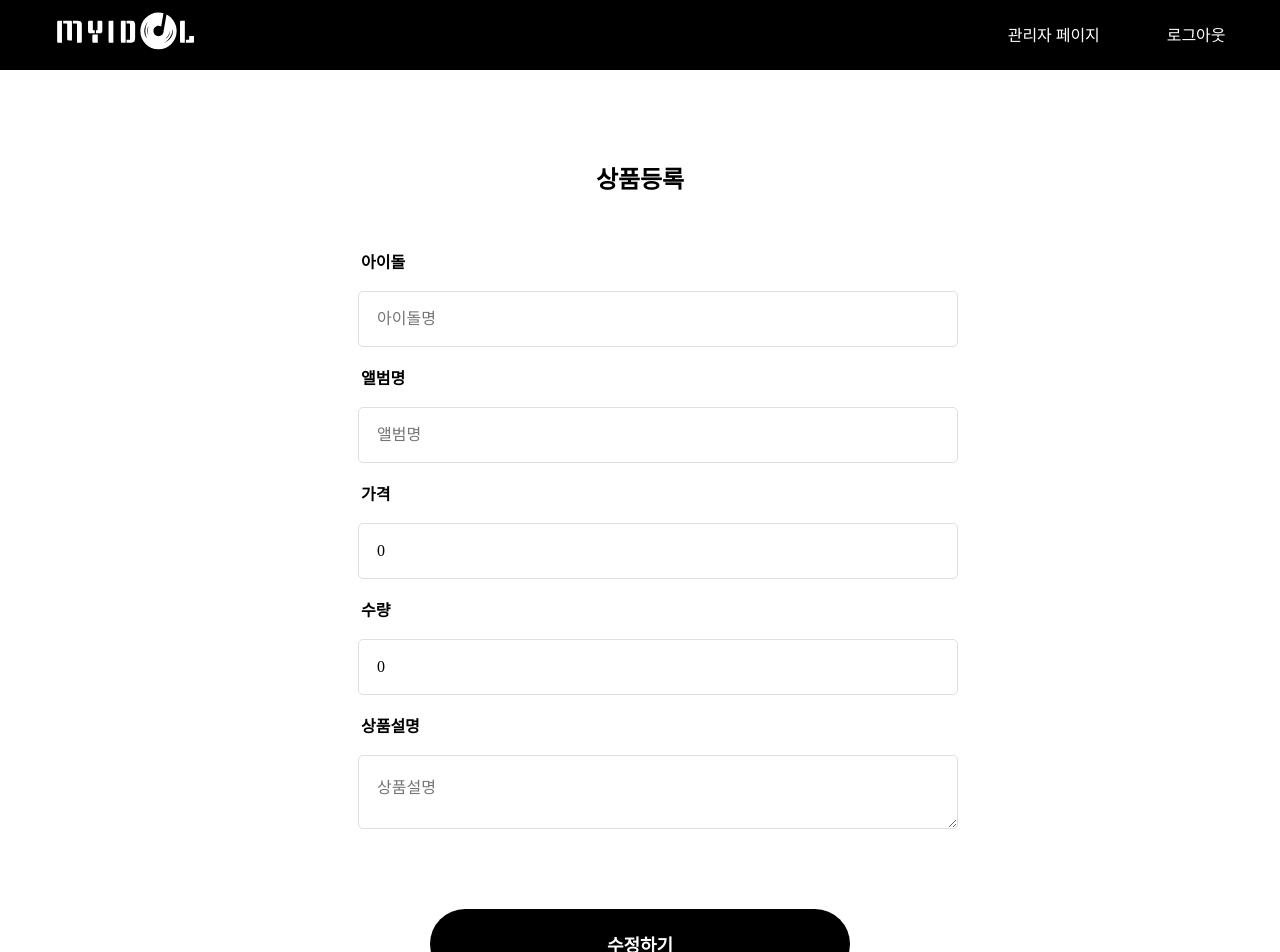
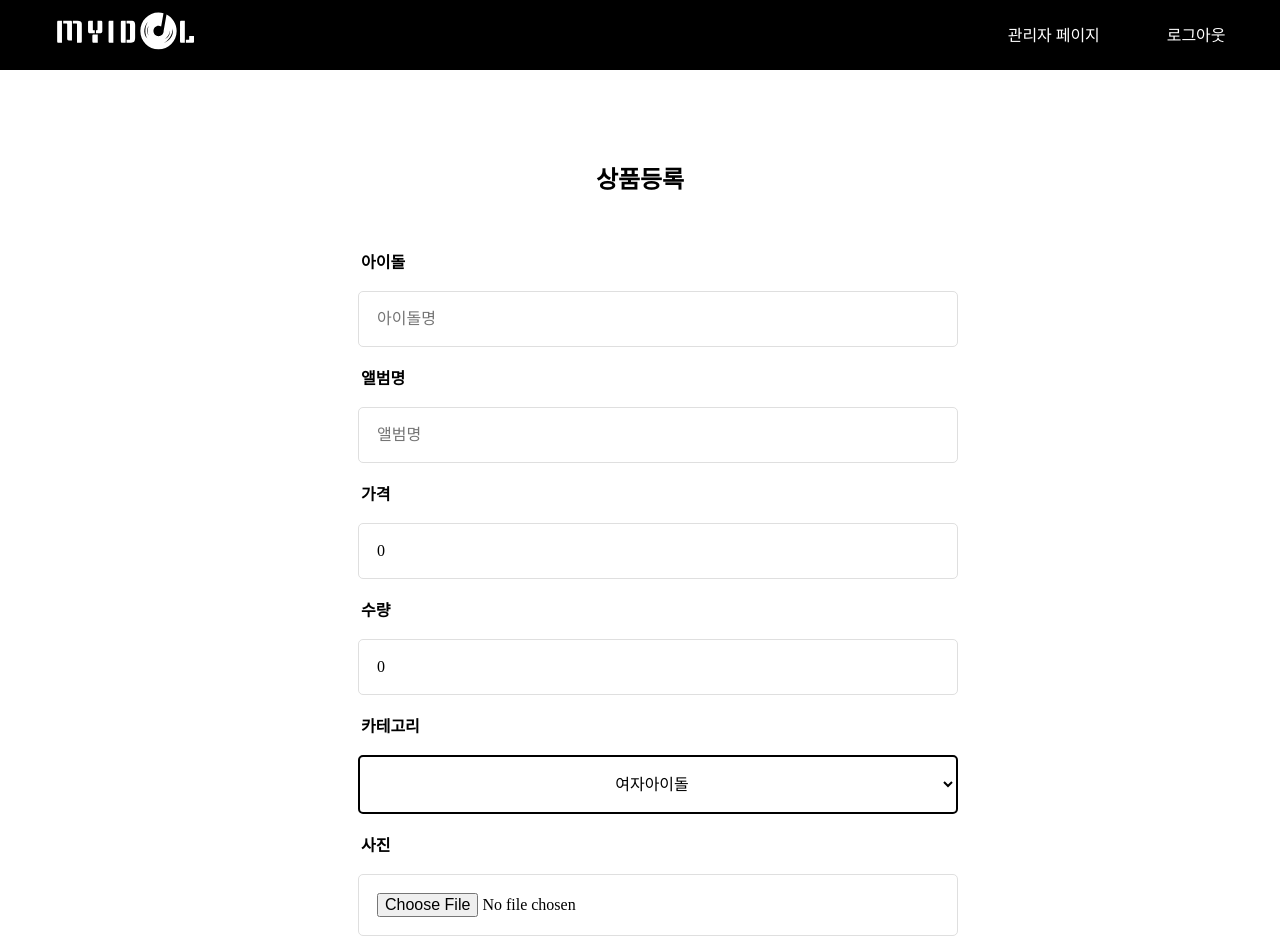
Before and after one commit to ddun-Ttu/myidol_project, a React app: page /admin/edit/1 in a window 1280 px wide. Shown: the top 952 px of the page. Built offline with nearby package versions, Linux system fonts and the light colour scheme; no server answers; the database is empty; the HTML template or start-up script is replaced by a standard one.

Commit message:
feat : 카테고리 페이지 추가

```diff
--- a/src/components/AdminComponent/AdminEdit.tsx
+++ b/src/components/AdminComponent/AdminEdit.tsx
@@ -169,18 +169,17 @@ const AdminEdit = () => {
                 type="number"
               ></Input>
             </div>
-            {/* <div>
+            <div>
               <P1>카테고리</P1>
               <Select name="items">
-                <Option value="1">전체</Option>
-                <Option value="2">여자아이돌</Option>
-                <Option value="3">남자아이돌</Option>
+                <Option value="여자아이돌">여자아이돌</Option>
+                <Option value="남자아이돌">남자아이돌</Option>
               </Select>
             </div>
             <div>
               <P1>사진</P1>
               <Input type="file"></Input>
-            </div> */}
+            </div>
             <div>
               <P1>상품설명</P1>
               <TextArea
--- a/src/components/AdminComponent/AdminRegister.tsx
+++ b/src/components/AdminComponent/AdminRegister.tsx
@@ -8,7 +8,11 @@ import {
   Input,
   H1,
   P1,
+  Button,
+  Select,
+  Option,
   TextArea,
+  Label,
   RegisterButton,
 } from "./AdminComponentStyle";
 import { ContainerWhite } from "../../styles/Container";
@@ -171,14 +175,13 @@ const AdminRegister = () => {
                 type="number"
               ></Input>
             </div>
-            {/* <div>
+            <div>
               <P1>카테고리</P1>
               <Select name="items">
-                <Option value="1">전체</Option>
-                <Option value="2">여자아이돌</Option>
-                <Option value="3">남자아이돌</Option>
+                <Option value="여자아이돌">여자아이돌</Option>
+                <Option value="남자아이돌">남자아이돌</Option>
               </Select>
-            </div> */}
+            </div>
             <div>
               <P1>사진</P1>
               <Input type="file" onChange={handleFileSelect}></Input>
--- /dev/null
+++ b/src/components/CategoryComponent/CategoryComponent.tsx
@@ -0,0 +1,11 @@
+import React, { useEffect } from "react";
+import { onAuthStateChanged } from "firebase/auth";
+import { auth } from "../../firebase/firebase";
+import { useNavigate } from "react-router-dom";
+import AdminNav from "../../components/CommonComponent/AdminNav/AdminNav";
+
+const CategoryComponent = () => {
+  return <></>;
+};
+
+export default CategoryComponent;
--- a/src/components/MainComponent/MainComponent.tsx
+++ b/src/components/MainComponent/MainComponent.tsx
@@ -1,11 +1,15 @@
 import React, { useEffect, useState } from "react";
 import MainNav from "../CommonComponent/MainNav/MainNav";
+import { useLocation, useNavigate } from "react-router-dom";
 
 // 라이브러리
 import Slider from "react-slick";
 import "slick-carousel/slick/slick.css";
 import "slick-carousel/slick/slick-theme.css";
 
+
+import { db, storage } from "../../firebase/firebase";
+import { getDownloadURL, ref, uploadBytes } from "firebase/storage";
 import {
   collection,
   CollectionReference,
@@ -22,6 +26,7 @@ import Img2 from "../../assets/Images/Banner/Main_banner02.svg";
 import Img3 from "../../assets/Images/Banner/Main_banner03.svg";
 
 // css styles
+import { Container, BasicBlack2 } from "../../styles/Container";
 import {
   BannerDiv,
   Category,
@@ -30,11 +35,8 @@ import {
   ItemTitle,
   ItemPrice,
   Div2,
+  SeeMoreA,
 } from "./MainComponentStyle";
-import { Container, BasicBlack2 } from "../../styles/Container";
-import { db, storage } from "../../firebase/firebase";
-import { getDownloadURL, ref, uploadBytes } from "firebase/storage";
-import { useLocation, useNavigate } from "react-router-dom";
 
 const MainComponent = () => {
   const [initialProduct, setInitialProduct] = useState<any[]>([]);
@@ -99,6 +101,8 @@ const MainComponent = () => {
       <BasicBlack2>
         <Container>
           <Category>여자 아이돌</Category>
+          <SeeMoreA to="/">더보기 ▷</SeeMoreA>
+
           <Div2>
             {initialProduct.map((item) => (
               <button key={item.id} onClick={() => handleDetailsClick(item.id)}>
--- a/src/components/MainComponent/MainComponentStyle.ts
+++ b/src/components/MainComponent/MainComponentStyle.ts
@@ -50,3 +50,8 @@ export const Div2 = styled.div`
   display: grid;
   grid-template-columns: repeat(4, 1fr);
 `;
+
+export const SeeMoreA = styled(Link)`
+  color: #fff;
+  font-size: 18px;
+`;
--- a/src/index.tsx
+++ b/src/index.tsx
@@ -8,6 +8,7 @@ import AdminRegister from "./components/AdminComponent/AdminRegister";
 import AdminEdit from "./components/AdminComponent/AdminEdit";
 import ProductDetail from "./components/ProductDetailComponent/ProductDetailComponent";
 import Main from "./pages/Main/Main";
+import CotegoryList from "./pages/CategoryList/CategoryList";
 import GlobalStyles from "./styles/GlobalStyles";
 // import app from "./firebase/firebase";
 
@@ -18,6 +19,7 @@ const router = createBrowserRouter([
   { path: "/admin/register", element: <AdminRegister /> },
   { path: "/admin/edit/:id", element: <AdminEdit /> },
   { path: "/product/:id", element: <ProductDetail /> },
+  { path: "/CotegoryList", element: <CotegoryList /> },
   { path: "/", element: <Main /> },
 ]);
 
--- /dev/null
+++ b/src/pages/CategoryList/CategoryList.tsx
@@ -0,0 +1,17 @@
+import React, { useEffect } from "react";
+import { onAuthStateChanged } from "firebase/auth";
+import { auth } from "../../firebase/firebase";
+import { useNavigate } from "react-router-dom";
+import CategoryComponent from "../../components/CategoryComponent/CategoryComponent";
+import AdminNav from "../../components/CommonComponent/AdminNav/AdminNav";
+import AdminRegister from "../../components/AdminComponent/AdminRegister";
+
+const CategoryList = () => {
+  return (
+    <>
+      <CategoryComponent />
+    </>
+  );
+};
+
+export default CategoryList;
```
